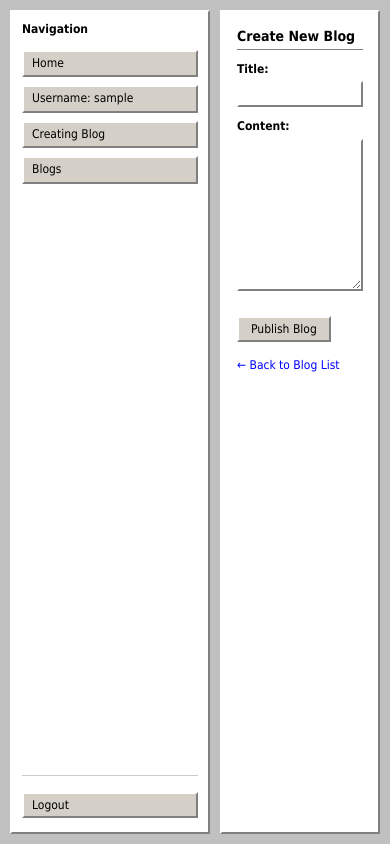
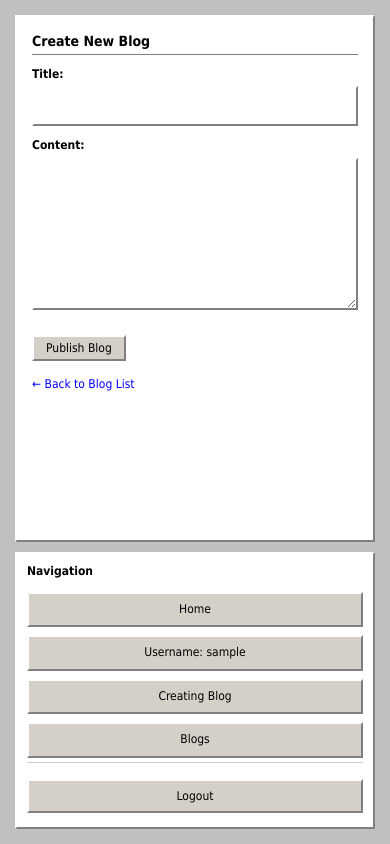
Before and after one commit to ashurmatovlochinbek/blog, a Django app: page /blog/create/ in a window 390 px wide. Run offline with Django 5.2, Linux system fonts and the light colour scheme; the visitor is signed in with stand-in values (Sample User, id 1).

Commit message:
testing mobile version of UI

```diff
--- a/static/css/style.css
+++ b/static/css/style.css
@@ -347,3 +347,45 @@ button[type="submit"]:hover {
   font-weight: bold;
   color: #000080;
 }
+
+/* === Mobile & Tablet Adjustments === */
+@media (max-width: 768px) {
+  .container {
+    flex-direction: column;
+    padding: 5px;
+  }
+
+  .sidebar {
+    width: 100%;
+    order: 2;
+  }
+
+  .content {
+    order: 1;
+  }
+
+  .search-box {
+    min-width: auto;
+    width: 100%;
+    box-sizing: border-box;
+  }
+
+  .search-input,
+  .form-input,
+  .form-textarea {
+    width: 100%;
+    min-height: 40px;
+  }
+
+  .sidebar a,
+  .sidebar form button {
+    white-space: normal;
+    text-align: center;
+    padding: 8px;
+  }
+
+  .login-window {
+    width: 95vw;
+    max-width: 300px;
+  }
+}
```
